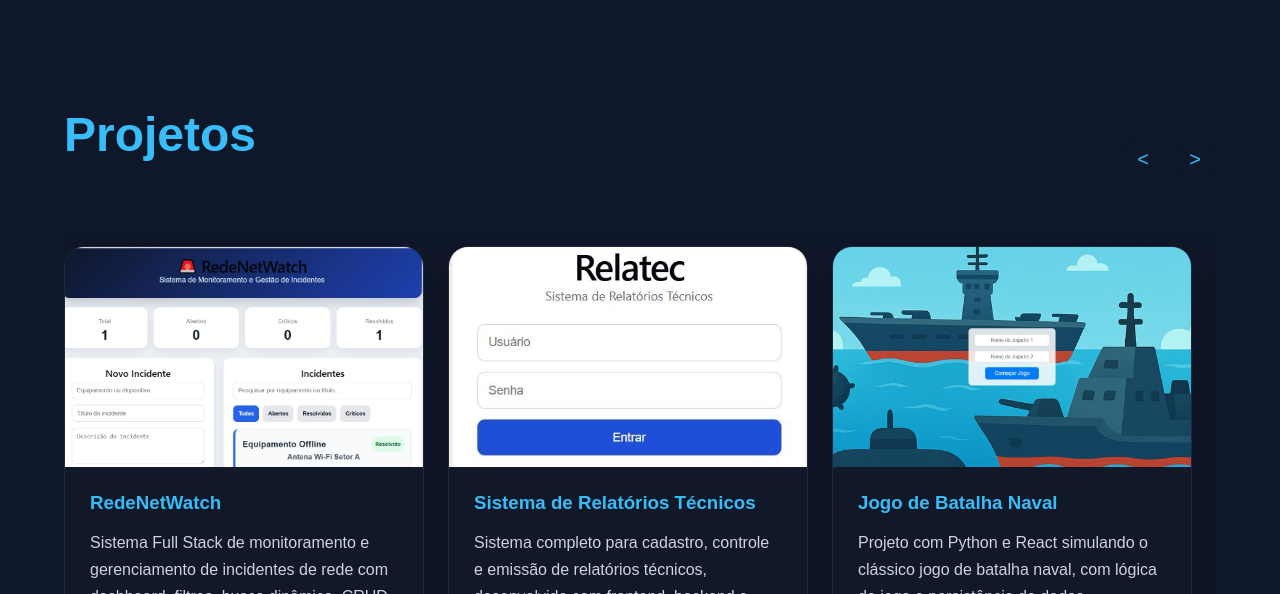
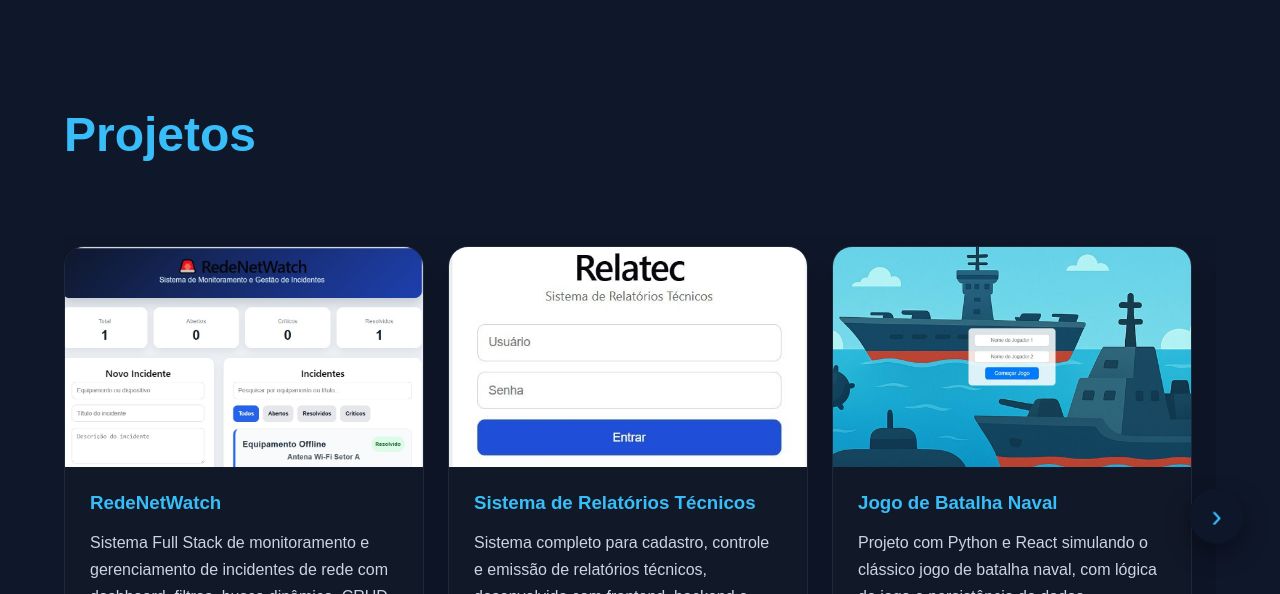
Before and after one commit to CassioNuness/portfolio-cassio-fullstack, a React (Vite) app in the folder frontend/: page / in a window 1280 px wide. Shown: the part 1900-2494 px from the top of the page. Built offline with nearby package versions, Linux system fonts and the light colour scheme.

Commit message:
feat: adiciona carrossel premium de projetos

```diff
--- a/frontend/src/App.jsx
+++ b/frontend/src/App.jsx
@@ -1,4 +1,4 @@
-import { useRef, useState } from "react";
+import { useEffect, useRef, useState } from "react";
 
 import "./index.css";
 
@@ -39,6 +39,41 @@ function App() {
 
   const projectsRef = useRef(null);
 
+  const [canScrollLeft, setCanScrollLeft] = useState(false);
+  const [canScrollRight, setCanScrollRight] = useState(true);
+
+  function updateScrollButtons() {
+    const carousel = projectsRef.current;
+
+    if (!carousel) {
+      return;
+    }
+
+    setCanScrollLeft(carousel.scrollLeft > 0);
+
+    setCanScrollRight(
+      carousel.scrollLeft + carousel.clientWidth < carousel.scrollWidth - 5,
+    );
+  }
+
+  useEffect(() => {
+    updateScrollButtons();
+
+    const carousel = projectsRef.current;
+
+    if (!carousel) {
+      return;
+    }
+
+    carousel.addEventListener("scroll", updateScrollButtons);
+    window.addEventListener("resize", updateScrollButtons);
+
+    return () => {
+      carousel.removeEventListener("scroll", updateScrollButtons);
+      window.removeEventListener("resize", updateScrollButtons);
+    };
+  }, []);
+
   function scrollProjects(direction) {
     if (!projectsRef.current) {
       return;
@@ -50,6 +85,8 @@ function App() {
       left: direction === "left" ? -scrollAmount : scrollAmount,
       behavior: "smooth",
     });
+
+    setTimeout(updateScrollButtons, 350);
   }
 
   function handleChange(event) {
@@ -200,17 +237,28 @@ function App() {
         <div className="container">
           <div className="projects-header">
             <h2>Projetos</h2>
+          </div>
 
-            <div className="carousel-buttons">
-              <button type="button" onClick={() => scrollProjects("left")}>
-                {"<"}
+          <div className="projects-wrapper">
+            {canScrollLeft && (
+              <button
+                type="button"
+                className="carousel-arrow carousel-arrow-left"
+                onClick={() => scrollProjects("left")}
+              >
+                ‹
               </button>
+            )}
 
-              <button type="button" onClick={() => scrollProjects("right")}>
-                {">"}
+            {canScrollRight && (
+              <button
+                type="button"
+                className="carousel-arrow carousel-arrow-right"
+                onClick={() => scrollProjects("right")}
+              >
+                ›
               </button>
-            </div>
-          </div>
+            )}
 
             <div className="projects-carousel" ref={projectsRef}>
               {projects.map((project, index) => (
@@ -262,6 +310,7 @@ function App() {
                   </div>
                 </div>
               ))}
+            </div>
           </div>
         </div>
       </section>
--- a/frontend/src/index.css
+++ b/frontend/src/index.css
@@ -527,24 +527,54 @@ a {
   margin-bottom: 24px;
 }
 
-.carousel-buttons {
-  display: flex;
-  gap: 10px;
+.projects-wrapper {
+  position: relative;
 }
 
-.carousel-buttons button {
-  width: 42px;
-  height: 42px;
+.carousel-arrow {
+  position: absolute;
+  top: 50%;
+  transform: translateY(-50%);
+
+  width: 55px;
+  height: 55px;
+
+  border: none;
   border-radius: 50%;
-  border: none;
-  background: #0f172a;
+
+  background: rgba(15, 23, 42, 0.92);
+
   color: #38bdf8;
-  font-size: 20px;
+
+  font-size: 2rem;
+
   cursor: pointer;
+
+  z-index: 20;
+
+  transition: all 0.3s ease;
+
+  backdrop-filter: blur(10px);
+
+  box-shadow: 0 10px 25px rgba(0, 0, 0, 0.35);
 }
 
-.carousel-buttons button:hover {
+.carousel-arrow:hover {
+  transform: translateY(-50%) scale(1.08);
+
   background: #1e293b;
+
+  box-shadow:
+    0 0 20px rgba(56, 189, 248, 0.35),
+    0 10px 30px rgba(0, 0, 0, 0.45);
+}
+
+.carousel-arrow-left {
+  left: -28px;
+}
+
+.carousel-arrow-right {
+  right: -28px;
 }
 
 /* RESPONSIVO */
```
Lines whose indentation alone changed are shown as unchanged.
